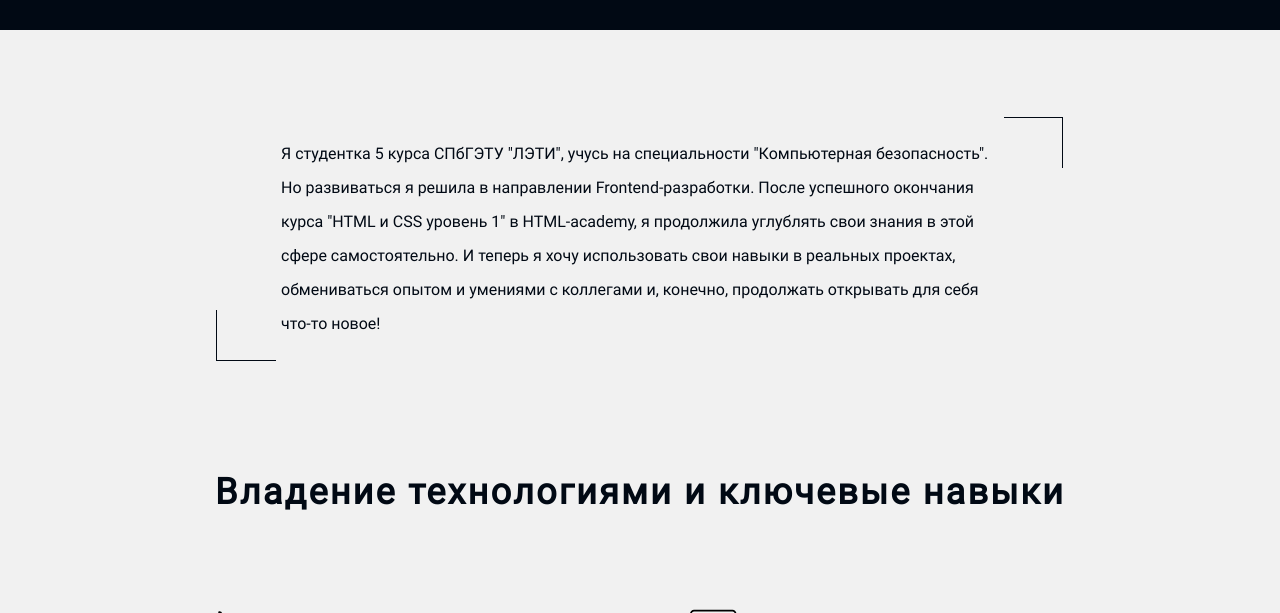
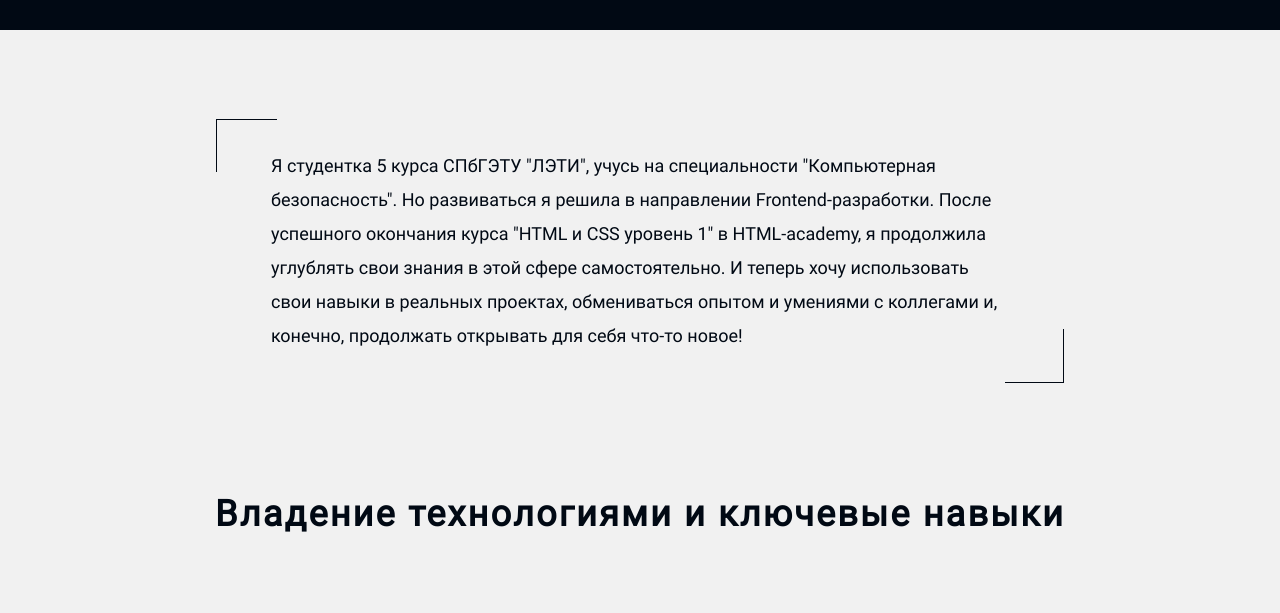
Before and after one commit to DarinaKuleva/DarinaKuleva.github.io, a PHP site: page /about-me.html in a window 1280 px wide. Shown: the part 182-795 px from the top of the page. Run offline with PHP 8.4, Linux system fonts and the light colour scheme; some libraries are stand-ins or nearby versions.

Commit message:
правки

```diff
--- a/about-me.html
+++ b/about-me.html
@@ -66,7 +66,7 @@
           <div class="mask__bottom mask__about"></div>
           <div class="mask__left mask__about"></div>
           <div class="mask__right mask__about"></div>
-      <p class="about-text">Я студентка 5 курса СПбГЭТУ "ЛЭТИ", учусь на специальности "Компьютерная безопасность". Но развиваться я решила в направлении Frontend-разработки. После успешного окончания курсa "HTML и CSS уровень 1" в HTML-academy, я продолжила углублять свои знания в этой сфере самостоятельно. И теперь я хочу использовать свои навыки в реальных проектах, обмениваться опытом и умениями с коллегами и, конечно, продолжать открывать для себя что-то новое!</p>
+      <p class="about-text">Я студентка 5 курса СПбГЭТУ "ЛЭТИ", учусь на специальности "Компьютерная безопасность". Но развиваться я решила в направлении Frontend-разработки. После успешного окончания курсa "HTML и CSS уровень 1" в HTML-academy, я продолжила углублять свои знания в этой сфере самостоятельно. И теперь хочу использовать свои навыки в реальных проектах, обмениваться опытом и умениями с коллегами и, конечно, продолжать открывать для себя что-то новое!</p>
       </div>
       <h2 class="about__title">Владение технологиями и ключевые навыки</h2>
       <section class="about__list">
--- a/css/style.css
+++ b/css/style.css
@@ -390,26 +390,26 @@ img {
   height: 15%; }
 
 .mask__top {
-  top: 87px;
-  right: 2px;
+  top: 89px;
+  left: 2px;
   width: 7%;
   height: 1px; }
 
 .mask__right {
-  right: 2px;
-  top: 88px;
+  right: 1px;
+  bottom: 2px;
   width: 1px;
   height: 15%; }
 
 .mask__bottom {
   bottom: 1px;
-  left: 1px;
+  right: 1px;
   width: 7%;
   height: 1px; }
 
 .mask__left {
   left: 1px;
-  bottom: 2px;
+  top: 89px;
   width: 1px;
   height: 15%; }
 
@@ -438,7 +438,7 @@ img {
     margin: 0 auto 50px auto;
     padding-top: 70px;
     color: #010914;
-    font-size: 16px;
+    font-size: 18px;
     line-height: 34px;
     position: relative; }
   .about__list {
@@ -566,5 +566,5 @@ img {
 
 .about-text {
   border: 1px solid #f1f1f1;
-  padding: 20px 65px 20px 65px;
+  padding: 30px 55px 30px 55px;
   position: relative; }
--- a/sass/blocks/_about-me.scss
+++ b/sass/blocks/_about-me.scss
@@ -13,7 +13,7 @@
     margin: 0 auto 50px auto;
     padding-top: 70px;
     color: #010914;
-    font-size: 16px;
+    font-size: 18px;
     line-height: 34px;
     position: relative;
   }
@@ -188,6 +188,6 @@
 
 .about-text {
   border: 1px solid #f1f1f1;
-  padding: 20px 65px 20px 65px;
+  padding: 30px 55px 30px 55px;
   position: relative;
 }
--- a/sass/blocks/_header.scss
+++ b/sass/blocks/_header.scss
@@ -91,29 +91,29 @@
   }
 
   &__top {
-    top: 87px;
-    right: 2px;
+    top: 89px;
+    left: 2px;
     width: 7%;
     height: 1px;
   }
 
   &__right {
-    right: 2px;
-    top: 88px;
+    right: 1px;
+    bottom: 2px;
     width: 1px;
     height: 15%;
   }
 
   &__bottom {
     bottom: 1px;
-    left: 1px;
+    right: 1px;
     width: 7%;
     height: 1px;
   }
 
   &__left {
     left: 1px;
-    bottom: 2px;
+    top: 89px;
     width: 1px;
     height: 15%;
   }
```
